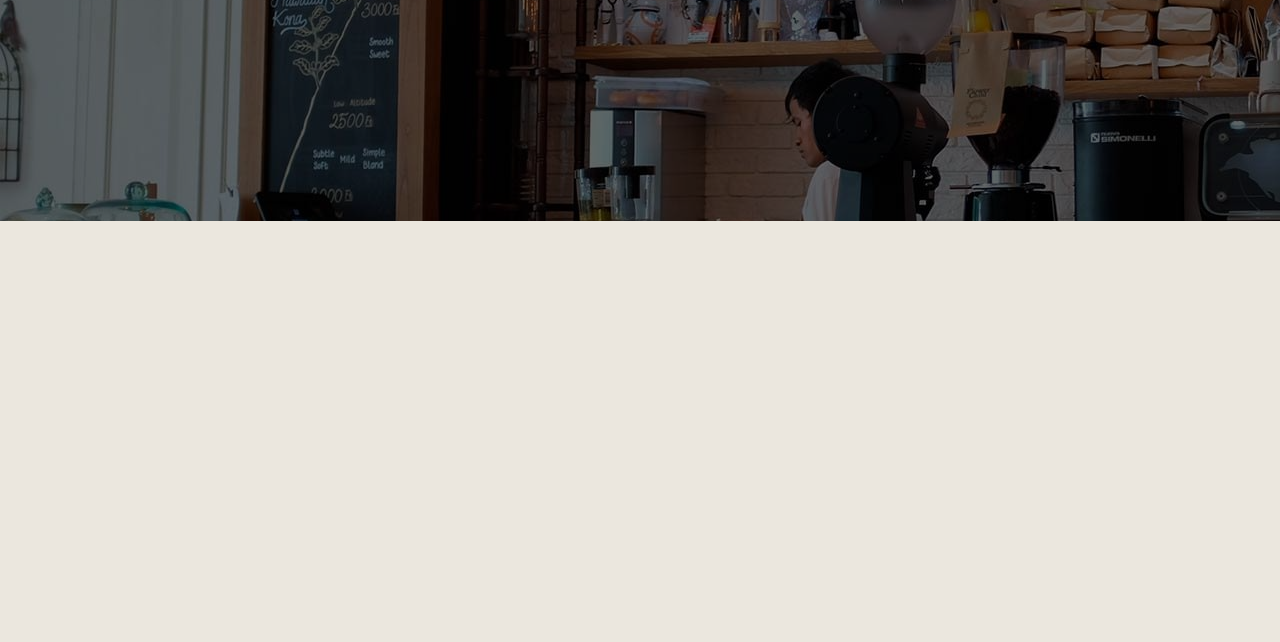
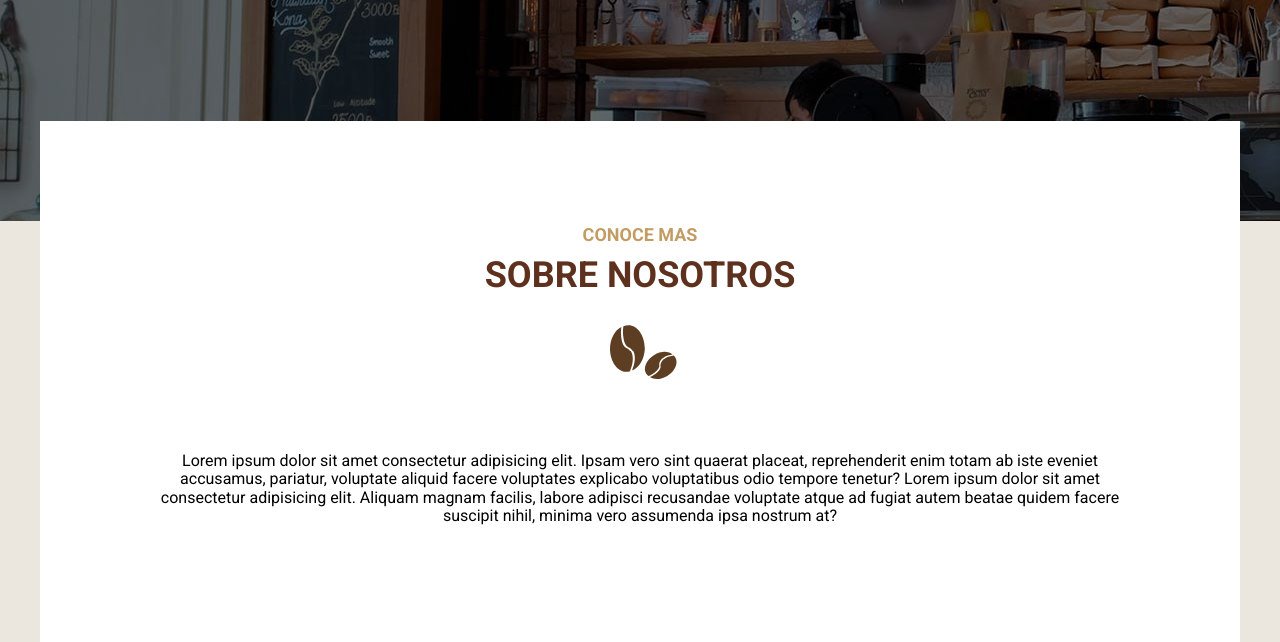
Before and after one commit to LucianoZR4/cafeteria-sass, a website: page index.html in a window 1280 px wide. Shown: the part 479-1121 px from the top of the page. Before the commit the page ends 800 px from the top, so only its background shows below. Drawn offline with Linux system fonts and the light colour scheme.

Commit message:
Add files via upload

```diff
--- a/index.html
+++ b/index.html
@@ -32,5 +32,12 @@
             </div>
         </div>
     </header>
+
+    <main class="container contenido-principal text-center">
+        <h2><span>Conoce mas</span> sobre nosotros</h2>
+
+        <p>Lorem ipsum dolor sit amet consectetur adipisicing elit. Ipsam vero sint quaerat placeat, reprehenderit enim totam ab iste eveniet accusamus, pariatur, voluptate aliquid facere voluptates explicabo voluptatibus odio tempore tenetur? Lorem ipsum dolor sit amet consectetur adipisicing elit. Aliquam magnam facilis, labore adipisci recusandae voluptate atque ad fugiat autem beatae quidem facere suscipit nihil, minima vero assumenda ipsa nostrum at?</p>
+
+    </main>
 </body>
 </html>
--- a/src/scss/base/_globales.scss
+++ b/src/scss/base/_globales.scss
@@ -9,13 +9,14 @@ html{
 }
 
 body{
-    font-family: v.$fuente_principal ;
+    font-family: v.$fuentePrincipal ;
     font-size: 1.6rem;
+    background-color: v.$cafeClaro;
 }
 
 p{
     color:v.$negro;
-    font-size: 2rem;
+    font-size: 1.6rem;
 }
 
 .container{
@@ -32,19 +33,3 @@ img{
     max-width: 100%;
     display: block;
 }
-
-h1,h2,h3{
-    margin:0 0 v.$separacion 0;
-}
-
-h1{
-    font-size: 4rem;
-}
-
-h2{
-    font-size: 3.6rem;
-}
-
-h3{
-    font-size: 3.2rem;
-}
--- a/src/scss/base/_index.scss
+++ b/src/scss/base/_index.scss
@@ -1,4 +1,6 @@
 @forward 'normalize';
+@forward 'variables';
+@forward 'mixins';
 @forward 'globales';
-@forward 'variables';
+@forward 'tipografia';
 @forward 'utilidades';
--- /dev/null
+++ b/src/scss/base/_tipografia.scss
@@ -0,0 +1,38 @@
+@use 'variables' as v;
+
+h1,h2,h3{
+    font-family: v.$fuentePrincipal;
+    margin:0 0 v.$separacion 0;
+    text-transform: uppercase;
+    text-align: center;
+    line-height: 1.5;
+}
+
+h1{
+    font-size: 4rem;
+}
+
+h2{
+    font-size: 3.6rem;
+    color: v.$primario;
+
+        span{
+            color: v.$secundario;
+            font-size: 1.8rem;
+            display: block;
+        }
+
+        &::after{
+            content: '';
+            display: block;
+            height: 10rem;
+            width: 10rem;
+            margin: 0 auto;
+            background-image: url(../img/cafe.svg);
+            background-size: 10rem;
+        }
+}
+
+h3{
+    font-size: 3.2rem;
+}
--- a/src/scss/base/_variables.scss
+++ b/src/scss/base/_variables.scss
@@ -1,5 +1,5 @@
 //fuentes
-$fuente_principal: 'Roboto', sans-serif;
+$fuentePrincipal: 'Roboto', sans-serif;
 
 
 //Media Queries
--- /dev/null
+++ b/src/scss/inicio/_contenido.scss
@@ -0,0 +1,13 @@
+@use 'base/variables' as v;
+@use 'base/mixins' as m;
+
+.contenido-principal{
+    background-color: v.$blanco;
+    padding: 5rem 2rem;
+
+    @include m.tablet {
+        padding: 10rem;
+        margin-top: -10rem;
+        position: relative;
+    }
+}
--- /dev/null
+++ b/src/scss/inicio/_index.scss
@@ -0,0 +1 @@
+@forward 'contenido';
```
